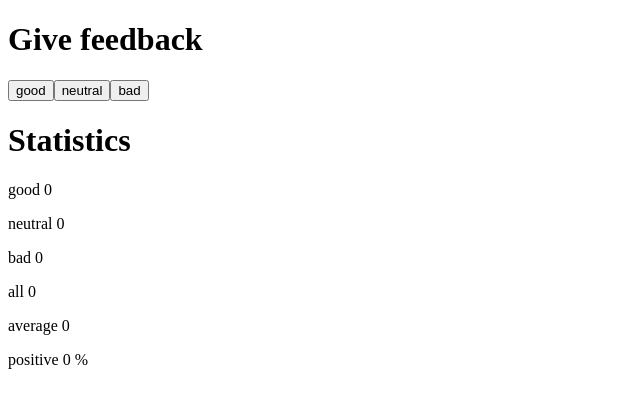
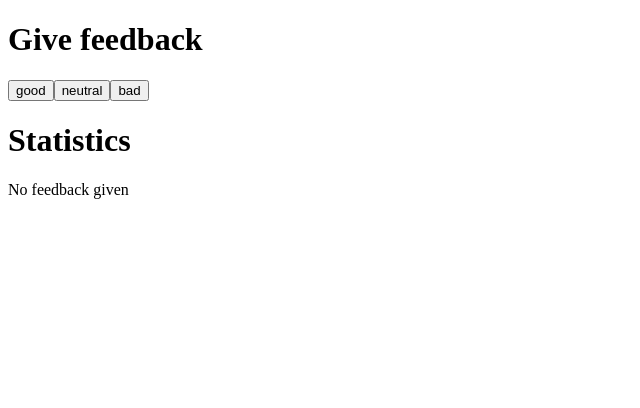
Before and after one commit to mqd-uy/fullstackopen, a React (Vite) app in the folder part1/unicafe/: page / in a window 1280 px wide. Shown: the top 408 px of the page, without its empty margins (0-640 px from the left). Built offline with nearby package versions, Linux system fonts and the light colour scheme.

Commit message:
Exercise 1.9

```diff
--- a/part1/unicafe/src/App.jsx
+++ b/part1/unicafe/src/App.jsx
@@ -34,6 +34,14 @@
   const average = all === 0 ? 0 : (good - bad) / all
   const positive = all === 0 ? 0 : good / all * 100
 
+  if (all === 0)
+    return (
+      <div>
+        <h1>Statistics</h1>
+        <p>No feedback given</p>
+      </div>
+    )
+  else
     return (
       <div>
         <h1>Statistics</h1>
```
Lines whose indentation alone changed are shown as unchanged.
